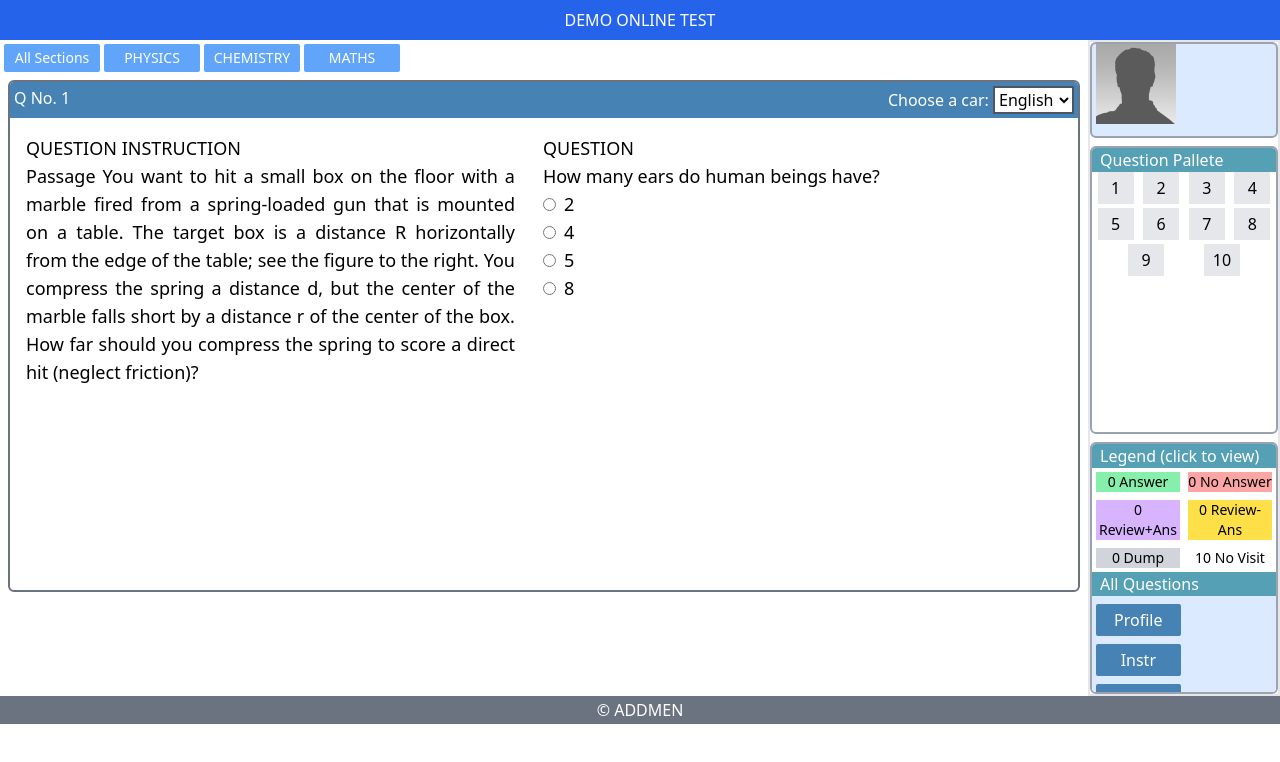
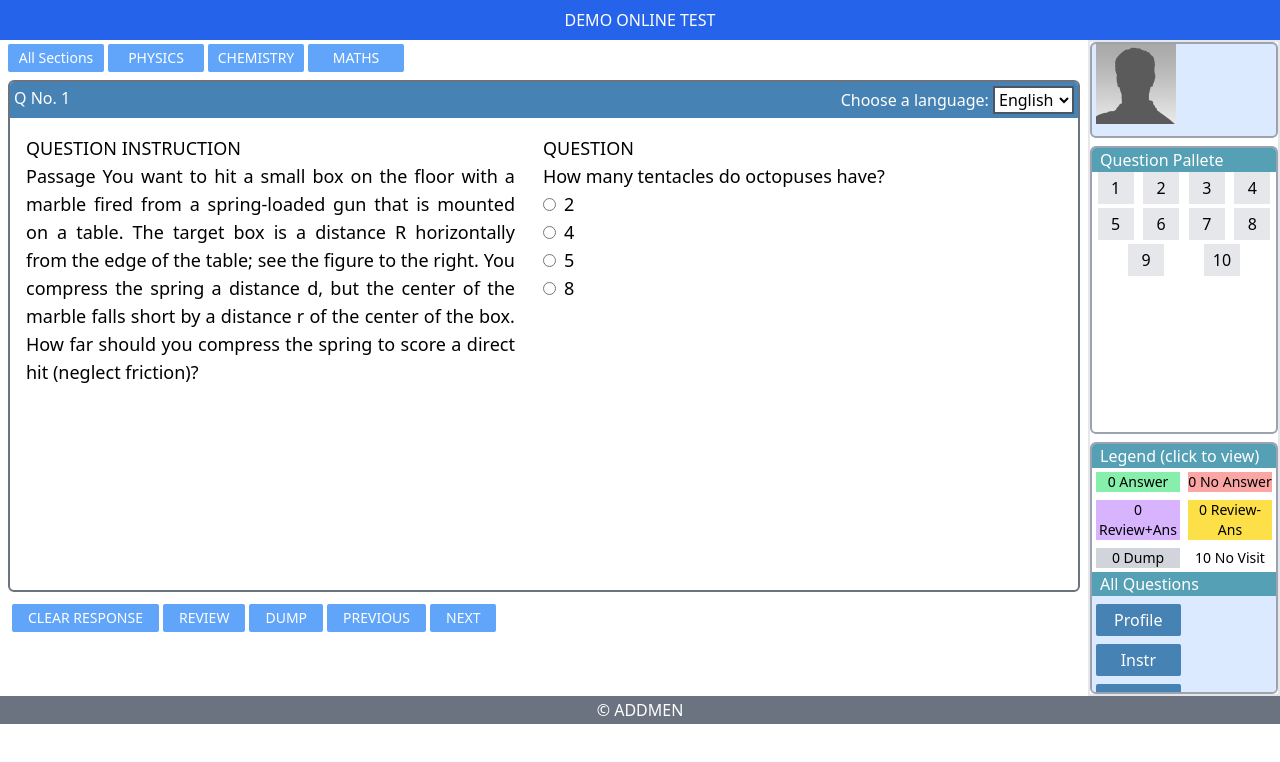
Before and after one commit to imon08/exam-panel, a Next.js app: page / in a window 1280 px wide. Shown: the top 762 px of the page. Built offline with nearby package versions, Linux system fonts and the light colour scheme.

Commit message:
student answer taken into consideration

```diff
--- a/src/components/Navbar.jsx
+++ b/src/components/Navbar.jsx
@@ -10,7 +10,7 @@ const Navbar = () => {
   };
 
   return (
-    <div className="w-[75%] flex gap-1 px-1 pt-1 h-8 ">
+    <div className="w-[75%] flex gap-1 px-1 pt-1 h-8 ml-1">
       <p
         className="navButtons"
         onClick={() => {
--- a/src/components/QuestionCard.jsx
+++ b/src/components/QuestionCard.jsx
@@ -1,12 +1,28 @@
+import { getColors } from "@/slices/colorSlice";
 import React from "react";
+import { useDispatch, useSelector } from "react-redux";
 
-const QuestionCard = ({ questionNo, question }) => {
+const QuestionCard = ({ question }) => {
+  const dispatch = useDispatch();
+  const colors = useSelector(getColors);
+
+  const handleChange = (answer) => {
+    console.log(answer)
+    const newColors = colors.map((obj) => {
+      if (obj.no === question.no) {
+        return { ...obj, studentAnswer: answer };
+      }
+      return obj;
+    });
+    dispatch(setAllColors(newColors));s
+  };
+
   return (
     <div>
       <div className="flex justify-between bg-[#4682B4] text-white p-1">
-        <p>Q No. {questionNo}</p>
+        <p>Q No. {question.no}</p>
         <div>
-          <label for="language">Choose a car: </label>
+          <label htmlFor="language">Choose a language: </label>
           <select
             name="language"
             className="bg-white border-2 border-gray-600 text-black overflow-hidden"
@@ -25,19 +41,39 @@ const QuestionCard = ({ questionNo, question }) => {
           <p>QUESTION</p>
           <p>{question.question}</p>
           <div className="flex items-center gap-2">
-            <input id="option1" type="radio" name={question.no} />
+            <input
+              onChange={()=>handleChange(1)}
+              id="option1"
+              type="radio"
+              name={question.no}
+            />
             <label htmlFor="option1">{question.options[0]}</label>
           </div>
           <div className="flex items-center gap-2">
-            <input id="option2" type="radio" name={question.no} />
+            <input
+              onChange={()=>handleChange(2)}
+              id="option2"
+              type="radio"
+              name={question.no}
+            />
             <label htmlFor="option2">{question.options[1]}</label>
           </div>
           <div className="flex items-center gap-2">
-            <input id="option3" type="radio" name={question.no} />
+            <input
+              onChange={()=>handleChange(3)}
+              id="option3"
+              type="radio"
+              name={question.no}
+            />
             <label htmlFor="option3">{question.options[2]}</label>
           </div>
           <div className="flex items-center gap-2">
-            <input id="option4" type="radio" name={question.no} />
+            <input
+              onChange={()=>handleChange(4)}
+              id="option4"
+              type="radio"
+              name={question.no}
+            />
             <label htmlFor="option4">{question.options[3]}</label>
           </div>
         </div>
--- a/src/components/QuestionSection.jsx
+++ b/src/components/QuestionSection.jsx
@@ -1,15 +1,61 @@
-import { getColors } from "@/slices/colorSlice";
+import { getColors, setAllColors } from "@/slices/colorSlice";
 import React, { useState } from "react";
-import { useSelector } from "react-redux";
+import { useDispatch, useSelector } from "react-redux";
 import QuestionCard from "./QuestionCard";
 import { questions } from "@/constants/Constants";
 
 const QuestionSection = () => {
+  const dispatch = useDispatch();
   const colors = useSelector(getColors);
-  const [currentQ, getCurrentQ] = useState(colors[0].no);
+  const [currentQ, setCurrentQ] = useState(colors[0].no);
+
+  const handleClick = (newStatus) => {
+    const newColors = colors.map((obj) => {
+
+      if (obj.no === currentQ) {
+        return { ...obj, status: newStatus };
+      }
+      return obj;
+    });
+    if (currentQ == 10) setCurrentQ(1);
+    else setCurrentQ(currentQ + 1);
+    dispatch(setAllColors(newColors));
+  };
   return (
-    <div className="border-2 m-2 border-gray-500 rounded-md h-[32rem] overflow-hidden">
-      <QuestionCard questionNo={currentQ} question={questions[currentQ+1]}/>
+    <div>
+      <div className="border-2 m-2 border-gray-500 rounded-md h-[32rem] overflow-hidden">
+        <QuestionCard question={questions[currentQ - 1]} />
+      </div>
+      <div className="flex gap-1 px-1 pt-1 ml-2">
+        <p className="qSecButtons">CLEAR RESPONSE</p>
+        <p className="qSecButtons">REVIEW</p>
+        <p
+          onClick={() => {
+            handleClick("dump");
+          }}
+          className="qSecButtons"
+        >
+          DUMP
+        </p>
+        <p
+          onClick={() => {
+            if (currentQ == 1) setCurrentQ(10);
+            else setCurrentQ(currentQ - 1);
+          }}
+          className="qSecButtons"
+        >
+          PREVIOUS
+        </p>
+        <p
+          onClick={() => {
+            if (currentQ == 10) setCurrentQ(1);
+            else setCurrentQ(currentQ + 1);
+          }}
+          className="qSecButtons"
+        >
+          NEXT
+        </p>
+      </div>
     </div>
   );
 };
--- a/src/components/RightSideBar.jsx
+++ b/src/components/RightSideBar.jsx
@@ -24,7 +24,10 @@ const RightSideBar = () => {
         <div className="flex flex-wrap justify-evenly gap-1">
           {colors.map((item) => {
             return (
-              <button className="px-4 py-1 bg-gray-200 w-9 flex justify-center">
+              <button
+                key={item.no}
+                className="px-4 py-1 bg-gray-200 w-9 flex justify-center"
+              >
                 {item.no}
               </button>
             );
@@ -37,10 +40,10 @@ const RightSideBar = () => {
         </div>
         <div className="flex">
           <div className="w-[50%] bg-green-300 text-center m-1 text-sm">
-          {getTotal("answer")} Answer
+            {getTotal("answer")} Answer
           </div>
           <div className="w-[50%] bg-red-300 text-center m-1 text-sm ">
-          {getTotal("noAnswer")} No Answer
+            {getTotal("noAnswer")} No Answer
           </div>
         </div>
         <div className="flex">
--- a/src/pages/index.js
+++ b/src/pages/index.js
@@ -9,11 +9,11 @@ export default function Home() {
     <div className="h-screen">
       <Header />
       <div className="flex justify-between w-full">
-        <div className="w-[70%] md:w-[85%]">
+        <div className="w-[70%] lg:w-[85%]">
           <Navbar />
           <QuestionSection />
         </div>
-        <div className="w-[30%] md:w-[15%]">
+        <div className="w-[30%] lg:w-[15%]">
           <RightSideBar />
         </div>
       </div>
--- a/src/slices/colorSlice.js
+++ b/src/slices/colorSlice.js
@@ -3,7 +3,7 @@ import { createSlice } from "@reduxjs/toolkit";
 export const colorSlice = createSlice({
   name: "colorCode",
   initialState: {
-    activeColor: [
+    allColor: [
       { no: 1, status: "noVisits" },
       { no: 2, status: "noVisits" },
       { no: 3, status: "noVisits" },
@@ -17,14 +17,14 @@ export const colorSlice = createSlice({
     ],
   },
   reducers: {
-    setActiveTab: (state, action) => {
-      state.activeColor = action.payload;
+    setAllColors: (state, action) => {
+      state.allColor = action.payload;
     },
   },
 });
 
-export const { setActiveTab } = colorSlice.actions;
+export const { setAllColors } = colorSlice.actions;
 
 export default colorSlice.reducer;
 
-export const getColors = (state) => state.colorCode.activeColor;
+export const getColors = (state) => state.colorCode.allColor;
--- a/src/styles/globals.css
+++ b/src/styles/globals.css
@@ -6,4 +6,7 @@
   .navButtons {
     @apply bg-blue-400 w-24 text-center text-white text-sm rounded-sm flex justify-center items-center cursor-pointer;
   }
+  .qSecButtons {
+    @apply bg-blue-400 px-4 py-1 text-center text-white text-sm min-h-fit rounded-sm flex justify-center items-center cursor-pointer;
+  }
 }
```
